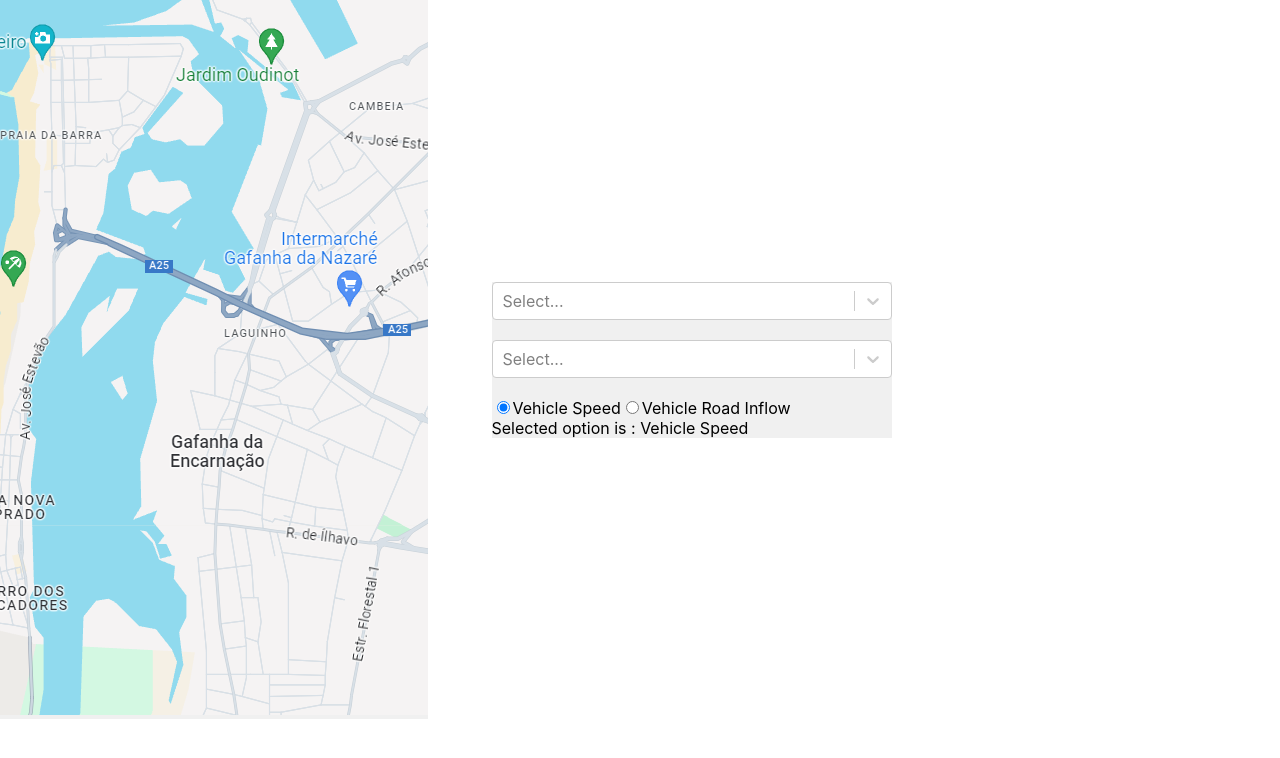
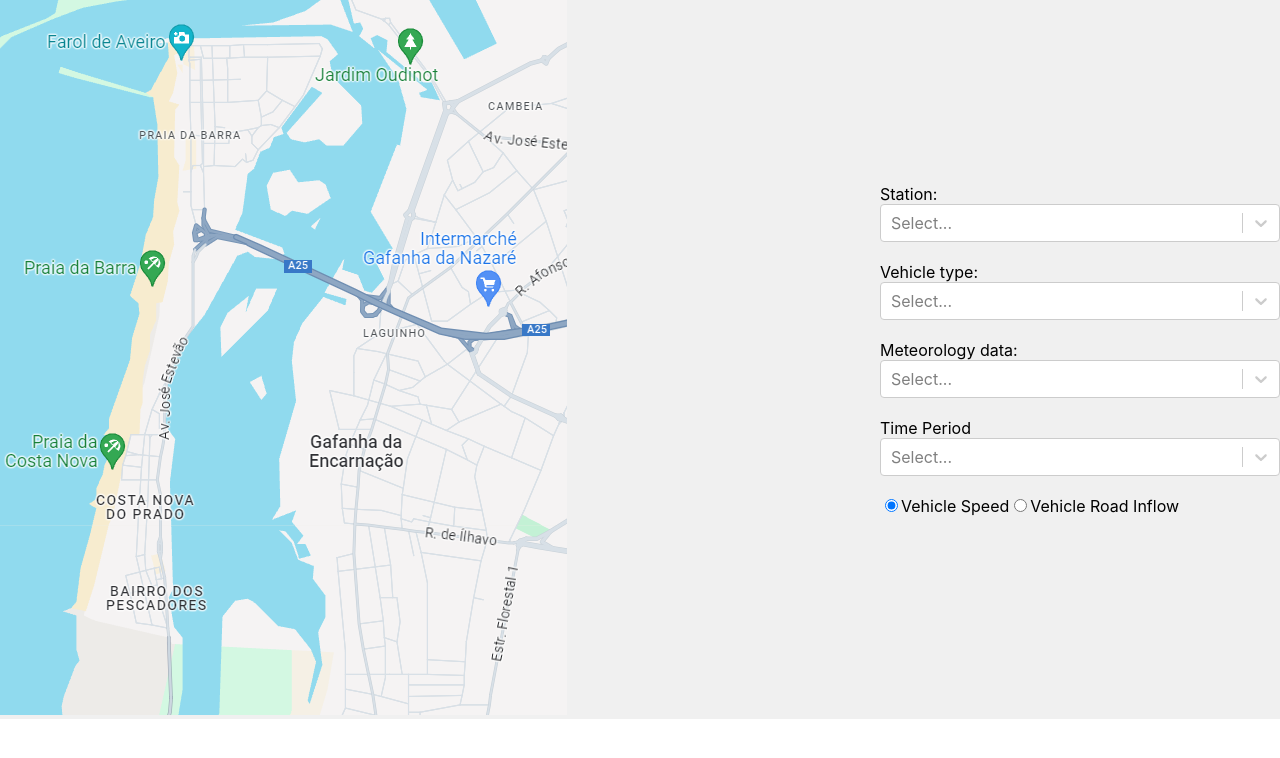
Before and after one commit to Brums21/Projeto_VI, a React (Create React App) app: page / in a window 1280 px wide. Shown: the top 758 px of the page. Built offline with nearby package versions, Linux system fonts and the light colour scheme; the HTML template or start-up script is replaced by a standard one.

Commit message:
trying to fix css

```diff
--- a/src/App.css
+++ b/src/App.css
@@ -5,41 +5,53 @@
   height: 100vh;
 }
 
-.App .left-section,
-.App .middle-section,
-.App .right-section {
-  flex: 1;
-  flex-direction:row;
+.App {
+  background-color: #f0f0f0;
+}
+
+.row {
+  display: flex;
+  align-items: center;
+  justify-content: center;
+}
+
+.left-section,
+.right-middle-section {
+  flex: 1 1 0;
+  width: 0;
   background-color: #f0f0f0;
   justify-content: center;
-  margin-right: 5%;;
+  margin-right: 5%;
 }
 
-.App .graph-container {
-  width: 400px; /* Set a fixed width as needed */
-  background-color: #f0f0f0; /* Background color for the graph */
-  border-radius: 8px; /* Add rounded corners for aesthetics */
+.middle-right-section {
+  flex: 2;
+  display: flex;
+  flex-direction: column;
 }
 
-.App .img-container {
-  max-width: 100%;
-  height: auto;
+.graph-container {
+  width: 400px;
+  background-color: #f0f0f0;
+  border-radius: 8px;
 }
 
-.App .axis path,
-.App .axis line {
+.graph-container svg {
+  box-sizing: content-box;
+}
+
+.img-container {
+  max-width: 100%;
+}
+
+.axis path,
+.axis line {
   fill: none;
   stroke: #000;
   shape-rendering: crispEdges;
 }
 
-.App .axis text {
+.axis text {
   font-family: sans-serif;
   font-size: 12px;
 }
-
-.row{
-  display:flex;
-  align-items:center;
-  justify-content:center;
-}
--- a/src/App.js
+++ b/src/App.js
@@ -1,29 +1,28 @@
 import React from 'react';
 import MiddleGraphic from './components/MiddleGraphic.js'
 import RightGraphic from './components/RightGraphic.js';
-import InfluxComponent from './components/InfluxComponent.js';
+import StationComponent from './components/StationComponent.js';
 import mapa from './images/map.png';
 import './App.css';
 
-
 function App() {
-  const dynamicQuery =  'from(bucket: "weather_recordings") |> range(start: -5m) |> filter(fn: (r) => r._measurement == "36713")';
-
   return (
     <div className="App">
-
       <div className="row">
         <div className="left-section">
           <img src={mapa} alt="Mapa Estações" />
         </div>
-        <div className="middle-section">
-          <MiddleGraphic />
-        </div>
+        <div className="overlay">
+          <StationComponent />
 
-        <div className ="right-section">
-          <div className="graph-container" id="rightGraph">
-             {/* <RightGraphic />*/}
-
+          <div className="middle-right-section">
+            <div className="middle-section">
+              <MiddleGraphic />
+            </div>
+            <div className="right-section">
+              <div className="graph-container" id="rightGraph">
+              </div>
+            </div>
           </div>
         </div>
       </div>
--- a/src/components/D3_Graphic.js
+++ b/src/components/D3_Graphic.js
@@ -26,20 +26,16 @@ function D3_Graphic({ data }) {
       }
     };
 
-    fetchData(); // Trigger the data fetching when the component mounts or when dependencies change
+    fetchData();
   }, [dynamicQuery1, dynamicQuery2]);
 
   useEffect(() => {
-    // Trigger the graph update when both results are available
     if (queryResult1 && queryResult2) {
       updateGraph(data, queryResult1, queryResult2);
     }
   }, [queryResult1, queryResult2, data]);
 
   function updateGraph(data, result1, result2) {
-    // Extract leftData and rightData from the results
-    const leftDataMiddle = [10, 30, 45, 60, 20, 65, 35]; // Use your logic to extract data from result1
-    const rightDataMiddle = [20, 55, 15, 75, 40, 30, 80]; // Use your logic to extract data from result2
 
     console.log(result1, result2);
     createGraph(data, result1, result2);
@@ -51,7 +47,7 @@ function D3_Graphic({ data }) {
 
     const margin = { top: 20, right: 20, bottom: 30, left: 40 };
     const width = 380 - margin.left - margin.right;
-    const height = 150 - margin.top - margin.bottom;
+    const height = 160 - margin.top - margin.bottom;
 
     const svg = d3.select(`#${containerId}`)
       .append("svg")
--- a/src/components/MiddleGraphic.js
+++ b/src/components/MiddleGraphic.js
@@ -3,6 +3,9 @@ import Select from 'react-select';
 import D3_Graphic from './D3_Graphic';
 
 function MiddleGraphic() {
+  const [selectedOptionVehicle, setSelectedOptionVehicle] = useState("Vehicle Type");
+  const [selectedOptionMeteorology, setSelectedOptionMeteorology] = useState("Meteorology");
+  const [selectedOptionTime, setSelectedOptionTime] = useState("Time Period");
   const [selectedOption, setSelectedOption] = useState("Vehicle Speed");
 
   const options_vehicles = [
@@ -19,13 +22,24 @@ function MiddleGraphic() {
     { value: 'temp_avg', label: 'Temperature' },
   ];
 
+  const options_time = [
+    { value: 'last_hour', label: 'Last Hour' },
+    { value: 'last_24h', label: 'Last 24 hours' },
+    { value: 'last_week', label: 'Last week' },
+    { value: 'last_month', label: 'Last month' },
+  ]
+
   const handleVehicleChange = (selected) => {
-    setSelectedOption(selected.value);
+    setSelectedOptionVehicle(selected.value);
   };
 
   const handleMeteorologyChange = (selected) => {
-    setSelectedOption(selected.value);
+    setSelectedOptionMeteorology(selected.value);
   };
+
+  const handleTimePeriodChange = (selected) => {
+    setSelectedOptionTime(selected.value)
+  }
 
   const onValueChange = (event) => {
     setSelectedOption(event.target.value);
@@ -34,23 +48,30 @@ function MiddleGraphic() {
   return (
     <div>
 
-      <div style={{marginBottom:"5%"}}>
+      <div style={{marginBottom:"5%"}}> Vehicle type:
         <Select
-          value={options_vehicles.find(opt => opt.value === selectedOption)}
+          value={options_vehicles.find(opt => opt.value === selectedOptionVehicle)}
           onChange={handleVehicleChange}
           options={options_vehicles}
         />
       </div>
 
-      <div style={{marginBottom:"5%"}}>
+      <div style={{marginBottom:"5%"}}> Meteorology data:
         <Select
-          value={options_meteorology.find(opt => opt.value === selectedOption)}
+          value={options_meteorology.find(opt => opt.value === selectedOptionMeteorology)}
           onChange={handleMeteorologyChange}
           options={options_meteorology}
         />
       </div>
+      <div style={{marginBottom:"5%"}}> Time Period
+        <Select
+          value={options_time.find(opt => opt.value === selectedOptionTime)}
+          onChange={handleTimePeriodChange}
+          options={options_time}
+        />
+      </div>
 
-      <form>
+      <form style={{marginBottom:"5%"}}>
         <label>
           <input
             type='radio'
@@ -73,9 +94,6 @@ function MiddleGraphic() {
         </label>
         <br />
       </form>
-      <div>
-        Selected option is : {selectedOption}
-      </div>
       <div className="graph-container" id="middleGraph">
         <D3_Graphic data="middleGraph" />
       </div>
--- /dev/null
+++ b/src/components/StationComponent.js
@@ -0,0 +1,32 @@
+import React, { useState } from 'react';
+import Select from 'react-select';
+
+function StationComponent(){
+
+    const [selectedOption, setSelectedOption] = useState("Station");
+
+    const options_stations = [
+        { value: '5', label: '5' },
+        { value: '6', label: '6' },
+        { value: '7', label: '7' },
+      ];
+
+    const handleStationChange = (selected) => {
+        setSelectedOption(selected.value);
+    };
+
+    return (
+    <div>
+        <div style={{marginBottom:"5%"}}> Station:
+            <Select
+            value={options_stations.find(opt => opt.value === selectedOption)}
+            onChange={handleStationChange}
+            options={options_stations}
+            />
+        </div>
+      </div>
+
+    )
+}
+
+export default StationComponent;
```
